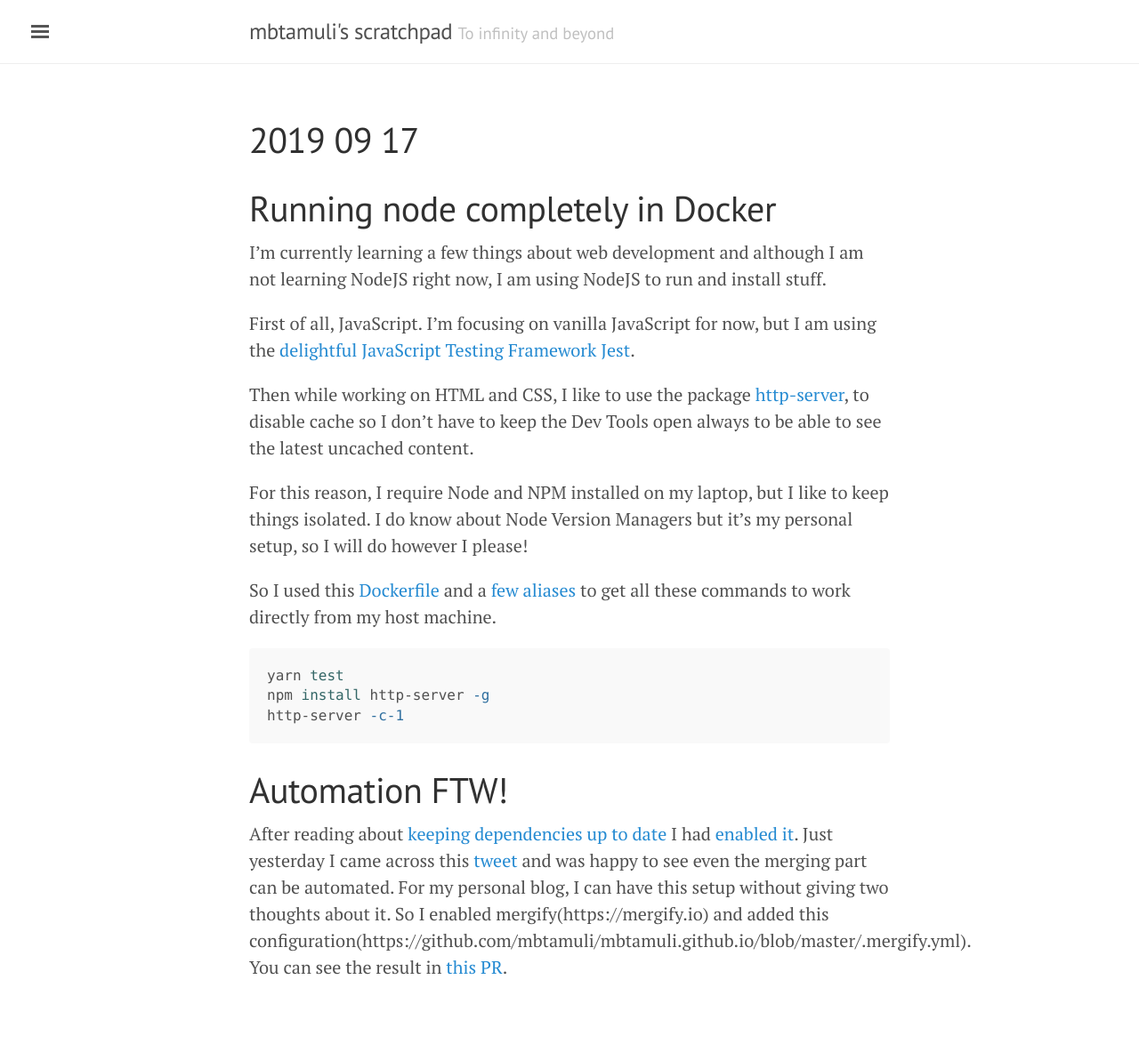
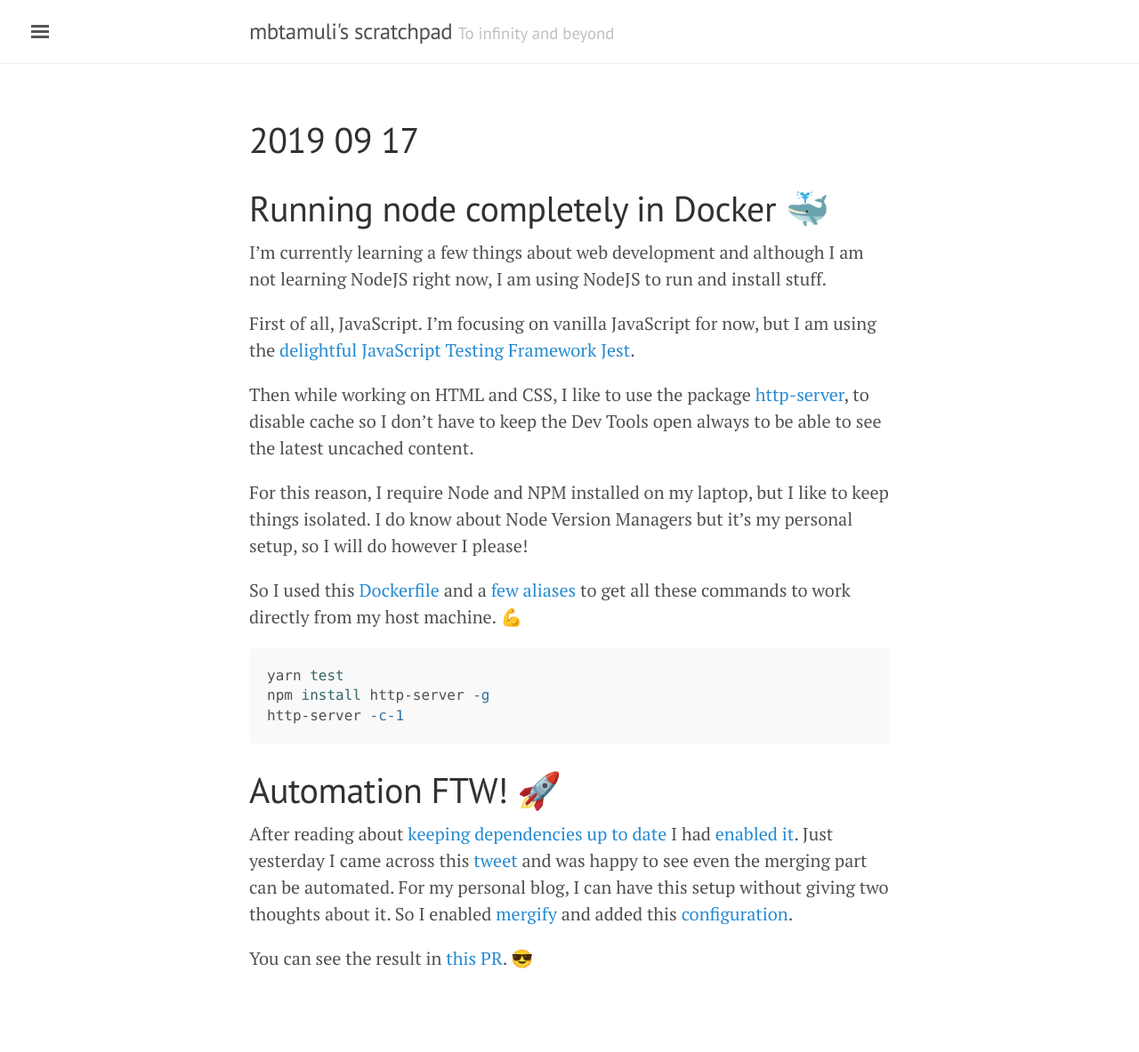
Before and after one commit to lk4ml/blog_example, a Jekyll site: the page built from _notebook/2019-09-17.md, in a window 1280 px wide. Shown: the whole page at 89% size. Built offline with Jekyll 4.4.1, drawn with Linux system fonts in a browser that asks for light colours; emoji names are drawn with the system emoji font; some of the changed lines change nothing that is shown.

Commit message:
Update today's note with corrected links and add emoji
Signed-off-by: Mriyam Tamuli <mbtamuli@gmail.com>

````diff
--- a/_notebook/2019-09-17.md
+++ b/_notebook/2019-09-17.md
@@ -2,7 +2,7 @@
 layout: page
 ---
 
-# Running node completely in Docker
+# Running node completely in Docker :whale:
 
 I'm currently learning a few things about web development and although I am not learning NodeJS right now, I am using NodeJS to run and install stuff.
 
@@ -12,14 +12,16 @@ Then while working on HTML and CSS, I like to use the package [http-server](http
 
 For this reason, I require Node and NPM installed on my laptop, but I like to keep things isolated. I do know about Node Version Managers but it's my personal setup, so I will do however I please!
 
-So I used this [Dockerfile](https://github.com/mbtamuli/dockerfiles/blob/master/node/Dockerfile) and a [few aliases](https://github.com/mbtamuli/dotfiles/blob/master/.zsh_aliases#L154-L162) to get all these commands to work directly from my host machine.
+So I used this [Dockerfile](https://github.com/mbtamuli/dockerfiles/blob/master/node/Dockerfile) and a [few aliases](https://github.com/mbtamuli/dotfiles/blob/master/.zsh_aliases#L154-L162) to get all these commands to work directly from my host machine. :muscle:
 ```bash
 yarn test
 npm install http-server -g
 http-server -c-1
 ```
 
-# Automation FTW!
+# Automation FTW! :rocket:
 
 After reading about [keeping dependencies up to date](https://github.blog/2019-01-31-keep-your-dependencies-secure-and-up-to-date-with-github-and-dependabot/) I had [enabled it](https://help.github.com/en/articles/configuring-automated-security-fixes). Just yesterday I came across this [tweet](https://twitter.com/gabro27/status/1173547934132178944) and was happy to see even the merging part can be automated. For my personal blog, I can have this setup without giving two thoughts about it.
-So I enabled mergify(https://mergify.io) and added this configuration(https://github.com/mbtamuli/mbtamuli.github.io/blob/master/.mergify.yml). You can see the result in [this PR](https://github.com/mbtamuli/mbtamuli.github.io/pull/1).
+So I enabled [mergify](https://mergify.io) and added this [configuration](https://github.com/mbtamuli/mbtamuli.github.io/blob/master/.mergify.yml).
+
+You can see the result in [this PR](https://github.com/mbtamuli/mbtamuli.github.io/pull/1). :sunglasses:
````
